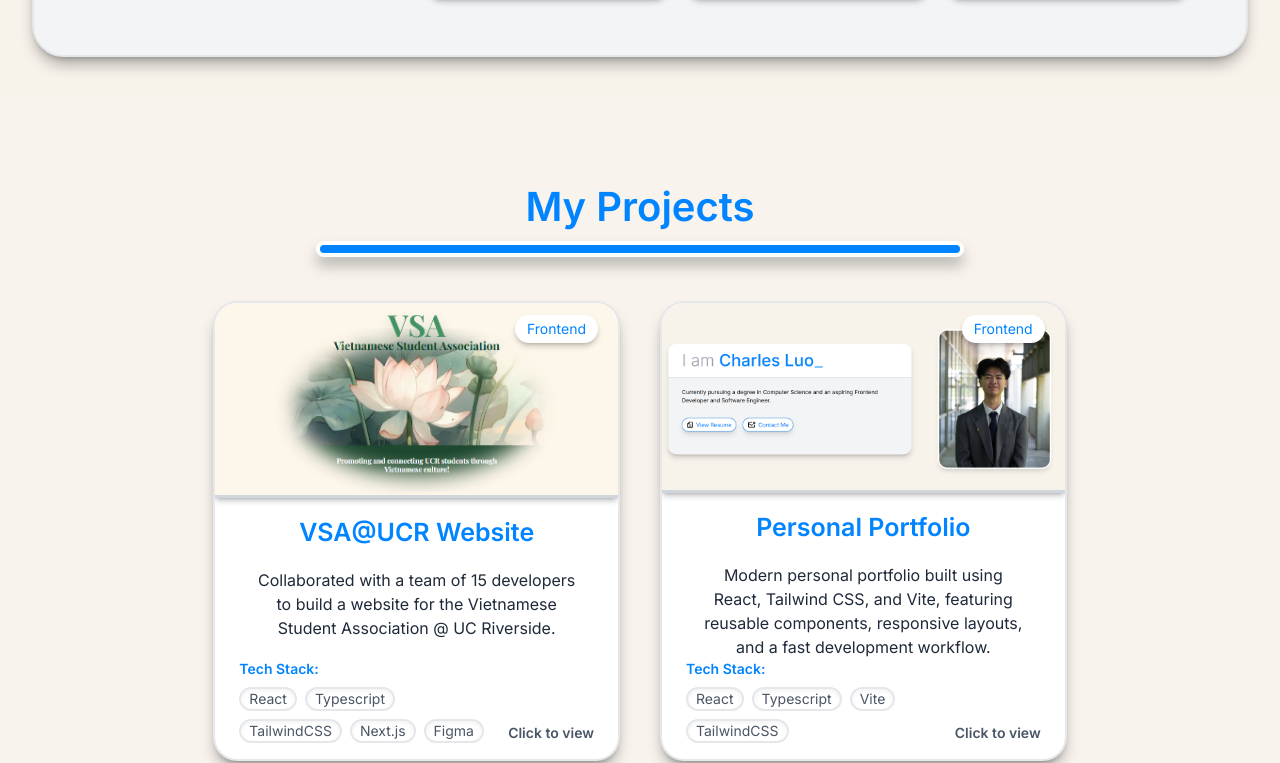
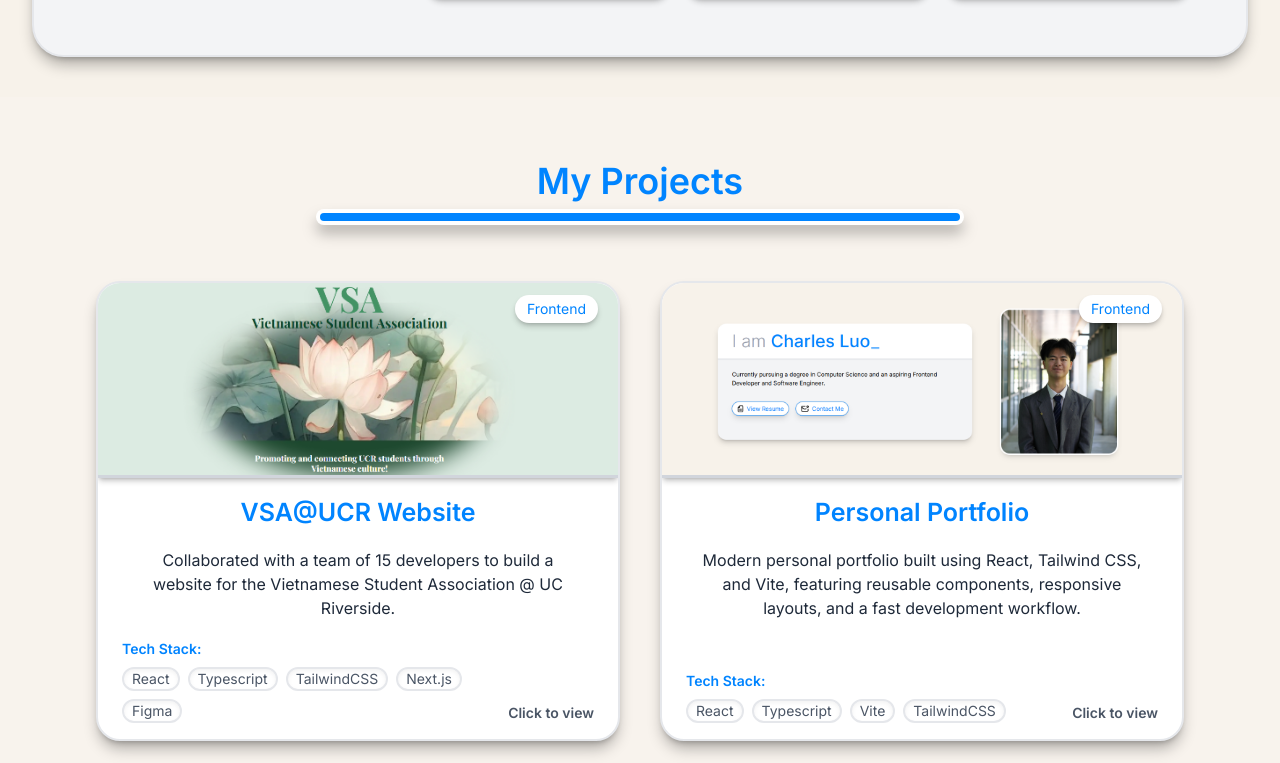
Before and after one commit to charlesluo06/portfolio-website, a React (Vite) app: page / in a window 1280 px wide. Shown: the part 1297-2060 px from the top of the page. Built offline with nearby package versions, Linux system fonts and the light colour scheme.

Commit message:
fixed card sizing and new vsa pic

```diff
--- a/src/components/Intro.tsx
+++ b/src/components/Intro.tsx
@@ -111,7 +111,7 @@
           <a href="#about">
             <button
               type="button"
-              className="px-10 sm:px-16 md:px-24 py-2 rounded-full bg-[#0084ff] text-white shadow-lg cursor-pointer hover:scale-105 transition"
+              className="px-10 sm:px-16 md:px-50 py-1 rounded-full bg-[#0084ff] text-white shadow-lg cursor-pointer hover:scale-105 transition"
               aria-label="Scroll to About section"
             >
               ↓
--- a/src/components/ProjectCard.tsx
+++ b/src/components/ProjectCard.tsx
@@ -33,7 +33,7 @@
 
         {/* Tech Stack */}
         <div className="mt-auto flex items-end justify-between gap-4 px-6 pb-4">
-          {/* Left: label + chips */}
+          {/* Left:  */}
           <div className="flex-1">
             <p className="text-sm font-semibold text-[#0084ff] mb-2">
               Tech Stack:
--- a/src/components/Projects.tsx
+++ b/src/components/Projects.tsx
@@ -3,18 +3,24 @@
 
 function Projects() {
   return (
-    <div id="projects" className="min-h-[90vh] scroll-mt-20">
-      <div className="items-center flex flex-col mt-20">
-        <p className="text-[40px] font-semibold text-[#0084ff]">My Projects</p>
-        <div className="drop-shadow-xl/25 bg-[#0084ff] ring-4 ring-white w-1/2 h-2 mt-2 rounded-full" />
+    <section id="projects" className="scroll-mt-20 py-16">
+      {/* Title */}
+      <div className="flex flex-col items-center">
+        <p className="text-3xl sm:text-4xl font-semibold text-[#0084ff]">
+          My Projects
+        </p>
+        <div className="drop-shadow-xl/25 bg-[#0084ff] ring-4 ring-white w-32 sm:w-56 md:w-1/2 h-2 mt-3 rounded-full" />
       </div>
 
-      <div className="w-2/3 mx-auto mt-7 grid grid-cols-1 md:grid-cols-2 gap-x-10">
-        {projects.map((project) => (
-          <ProjectCard key={project.id} project={project} />
-        ))}
+      {/* Grid */}
+      <div className="max-w-6xl mx-auto px-4 sm:px-6 lg:px-8 mt-10">
+        <div className="grid grid-cols-1 md:grid-cols-2 gap-8 lg:gap-10">
+          {projects.map((project) => (
+            <ProjectCard key={project.id} project={project} />
+          ))}
+        </div>
       </div>
-    </div>
+    </section>
   );
 }
 
```
Also changed, not shown: src/assets/vsa.png.
